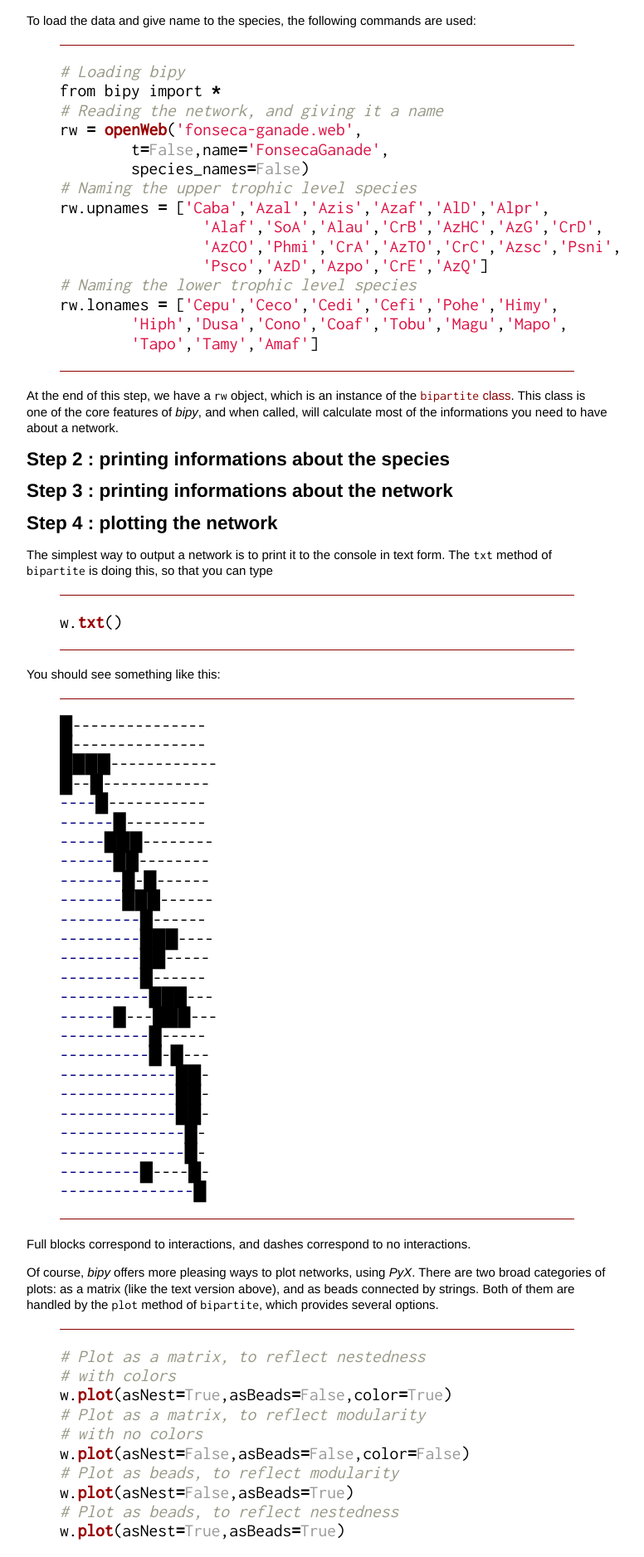
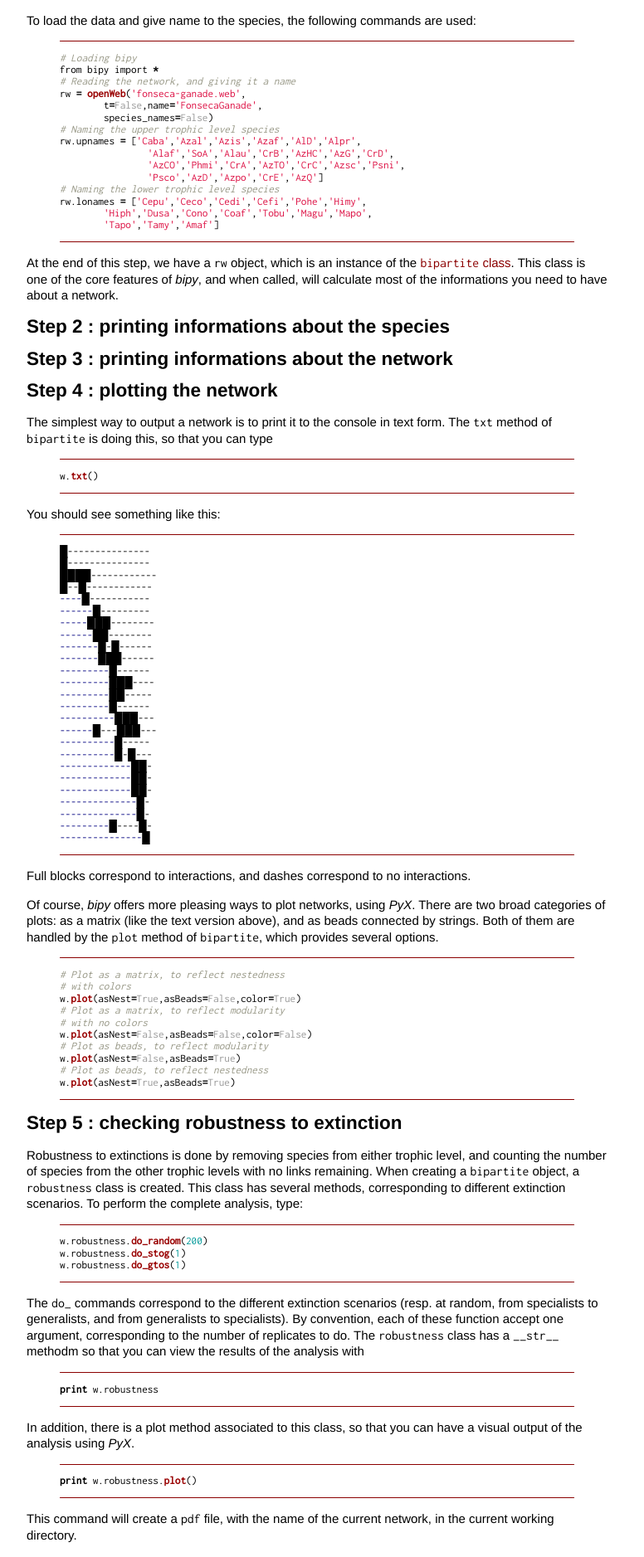
Before and after one commit to tpoisot/bipy, a Jekyll site: the page built from tutorial/index.md, in a window 1280 px wide. Shown: the part 326-2203 px from the top of the page at 83% size, without its empty margins (358-1134 px from the left). Built offline with Jekyll 4.4.1, drawn with Linux system fonts in a browser that asks for light colours.

Commit message:
font size

```diff
--- a/css/pygments.css
+++ b/css/pygments.css
@@ -2,7 +2,7 @@
 	line-height: 1.2em;
 	border-bottom: 1px solid #8B0000;
 	border-top: 1px solid #8B0000;
-	font-size: 1.3em;
+	font-size: 0.8em;
 }
 
 .highlight  { background: #ffffff; }
```
